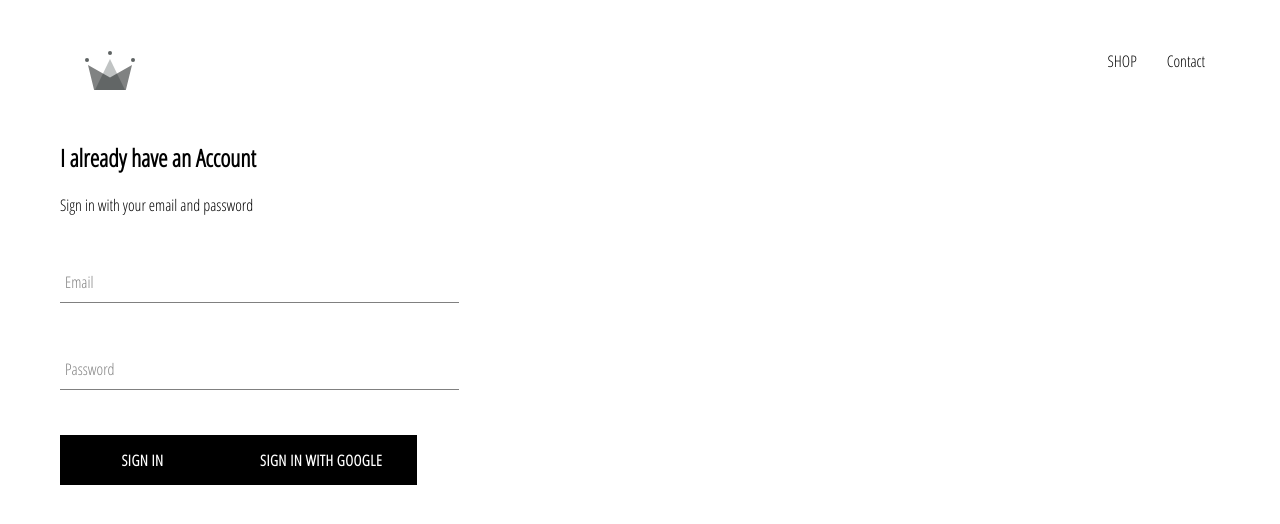
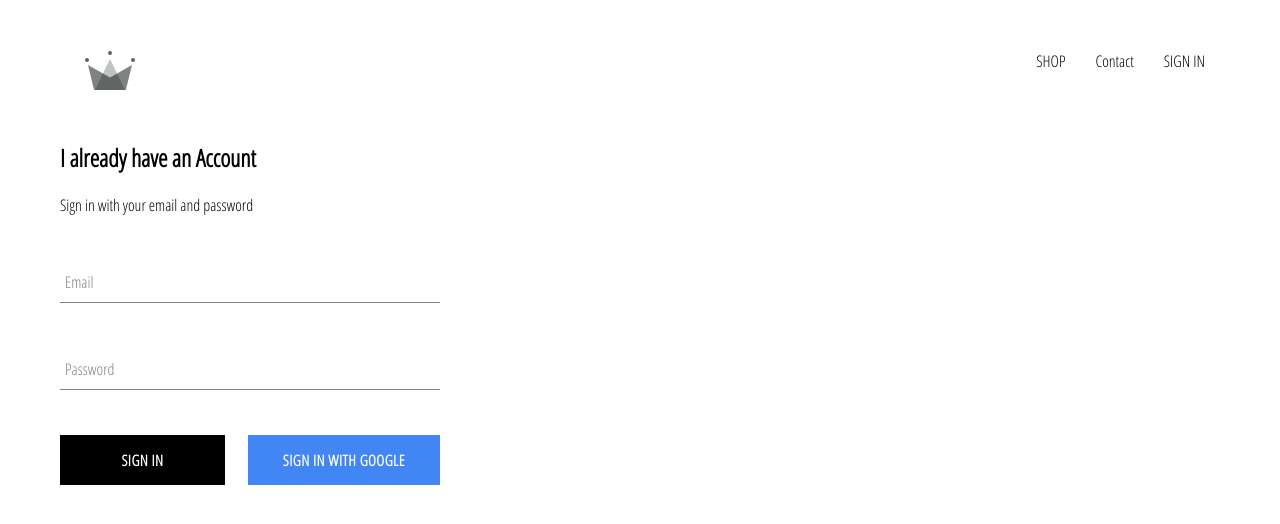
Before and after one commit to alanboyle92/crwn-clothing, a React (Create React App) app: page /signin in a window 1280 px wide. Shown: the top 524 px of the page. Built offline with nearby package versions, Linux system fonts and the light colour scheme; no server answers.

Commit message:
Added google-sign in

```diff
--- a/package.json
+++ b/package.json
@@ -23,6 +23,7 @@
     "extends": "react-app"
   },
   "browserslist": {
+
     "production": [
       ">0.2%",
       "not dead",
--- a/src/App.css
+++ b/src/App.css
@@ -7,3 +7,7 @@ a {
     text-decoration: none;
     color: black;
 }
+
+* {
+    box-sizing: border-box;
+}
--- a/src/App.js
+++ b/src/App.js
@@ -32,7 +32,7 @@ class App extends React.Component {
   render() {
     return (
       <div>
-        <Header />
+        <Header currentUser={this.state.currentUser} />
         <Switch>
           <Route exact path="/" component={HomePage} />
           <Route path="/shop" component={ShopPage} />
--- a/src/components/custom-button/custom-button.component.jsx
+++ b/src/components/custom-button/custom-button.component.jsx
@@ -1,8 +1,8 @@
 import React from 'react';
 import './custom-button.styles.scss';
 
-const CustomButton = ({children, ...otherProps }) => (
-    <button className='custom-button' {...otherProps}>
+const CustomButton = ({children, isGoogleSignIn, ...otherProps }) => (
+    <button className={`${isGoogleSignIn ? 'google-sign-in': ''} custom-button`} {...otherProps}>
         {children}
     </button>
 )
--- a/src/components/custom-button/custom-button.styles.scss
+++ b/src/components/custom-button/custom-button.styles.scss
@@ -19,4 +19,14 @@
       color: black;
       border: 1px solid black;
     }
+
+    &.google-sign-in {
+      background-color: #4285f4;
+      color: white;
+
+      &:hover {
+        background-attachment: #357ae8;
+        border: none
+      }
+    }
   }
--- a/src/components/header/header.component.jsx
+++ b/src/components/header/header.component.jsx
@@ -1,11 +1,12 @@
-import React from 'react';
-import { Link } from 'react-router-dom';
-import './header.styles.scss';
-import { ReactComponent as Logo} from '../../assets/crown.svg'
+import React from "react";
+import { Link } from "react-router-dom";
+import "./header.styles.scss";
+import { ReactComponent as Logo } from "../../assets/crown.svg";
+import { auth } from "../../firebase/firebase.utils";
 
-const Header = () => (
+const Header = ({ currentUser }) => (
   <div className='header'>
-        <Link className='logo-container' to="/">
+    <Link className='logo-container' to='/'>
       <Logo className='logo' />
     </Link>
     <div className='options'>
@@ -15,8 +16,15 @@ const Header = () => (
       <Link className='option' to='/contact'>
         Contact
       </Link>
+      {currentUser ? (
+        <div className='option' onClick={() => auth.signOut()}>
+          SIGN OUT
+        </div>
+      ) : (
+        <Link className='option' to='/signin'>SIGN IN</Link>
+      )}
     </div>
   </div>
-)
+);
 
 export default Header;
--- a/src/components/header/header.styles.scss
+++ b/src/components/header/header.styles.scss
@@ -20,6 +20,7 @@
 
       .option {
         padding: 10px 15px;
+        cursor: pointer;
       }
     }
   }
--- a/src/components/sign-in/sign-in.component.jsx
+++ b/src/components/sign-in/sign-in.component.jsx
@@ -3,7 +3,7 @@ import "./sign-in.styles.scss";
 import FormInput from "../form-input/form-input.component";
 import CustomButton from "../custom-button/custom-button.component";
 
-import { signInWithGoogle } from '../../firebase/firebase.utils';
+import { signInWithGoogle } from "../../firebase/firebase.utils";
 
 class SignIn extends React.Component {
   constructor(props) {
@@ -29,29 +29,33 @@ class SignIn extends React.Component {
 
   render() {
     return (
-      <div className="sign-in">
+      <div className='sign-in'>
         <h2>I already have an Account</h2>
         <span>Sign in with your email and password</span>
 
         <form onSubmit={this.handleSubmit}>
           <FormInput
-            name="email"
+            name='email'
             value={this.state.email}
             handleChange={this.handleChange}
-            label="Email"
+            label='Email'
             required
           />
           <FormInput
-            name="password"
-            type="password"
+            name='password'
+            type='password'
             value={this.state.password}
             handleChange={this.handleChange}
-            label="Password"
+            label='Password'
             required
           />
-
-          <CustomButton type="submit"> Sign In </CustomButton>
-          <CustomButton onClick={signInWithGoogle}> Sign In With Google </CustomButton>
+          <div className='buttons'>
+            <CustomButton type='submit'> Sign In </CustomButton>
+            <CustomButton onClick={signInWithGoogle} isGoogleSignIn>
+              {" "}
+              Sign In With Google{" "}
+            </CustomButton>
+          </div>
         </form>
       </div>
     );
--- a/src/components/sign-in/sign-in.styles.scss
+++ b/src/components/sign-in/sign-in.styles.scss
@@ -1,9 +1,14 @@
 .sign-in {
-    width: 30vw;
+    width: 380px;
     display: flex;
     flex-direction: column;
 
     .title {
         margin: 10px, 0;
     }
+
+    .buttons {
+        display: flex;
+        justify-content: space-between;
+    }
 }
```
Lines whose indentation alone changed are shown as unchanged.
